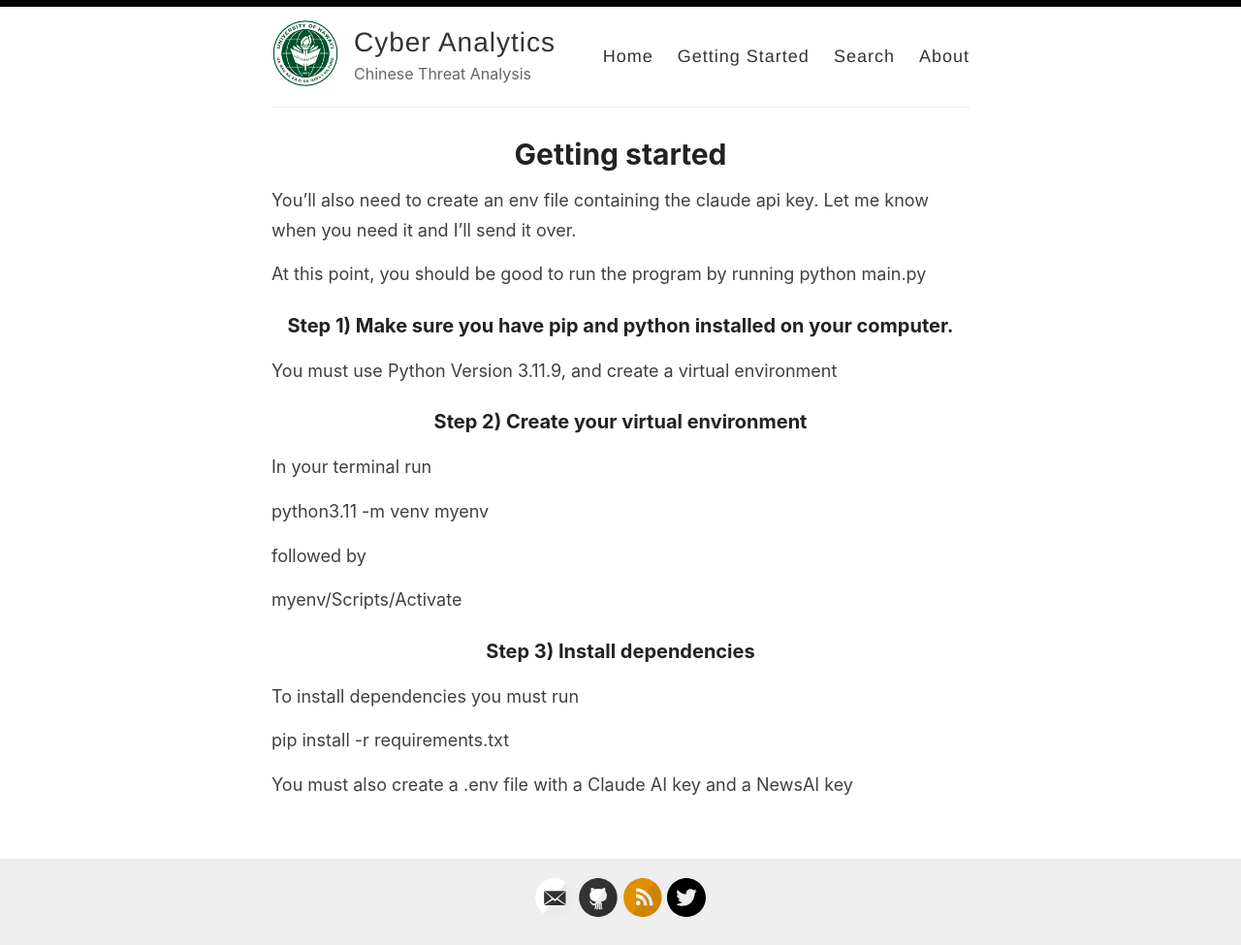
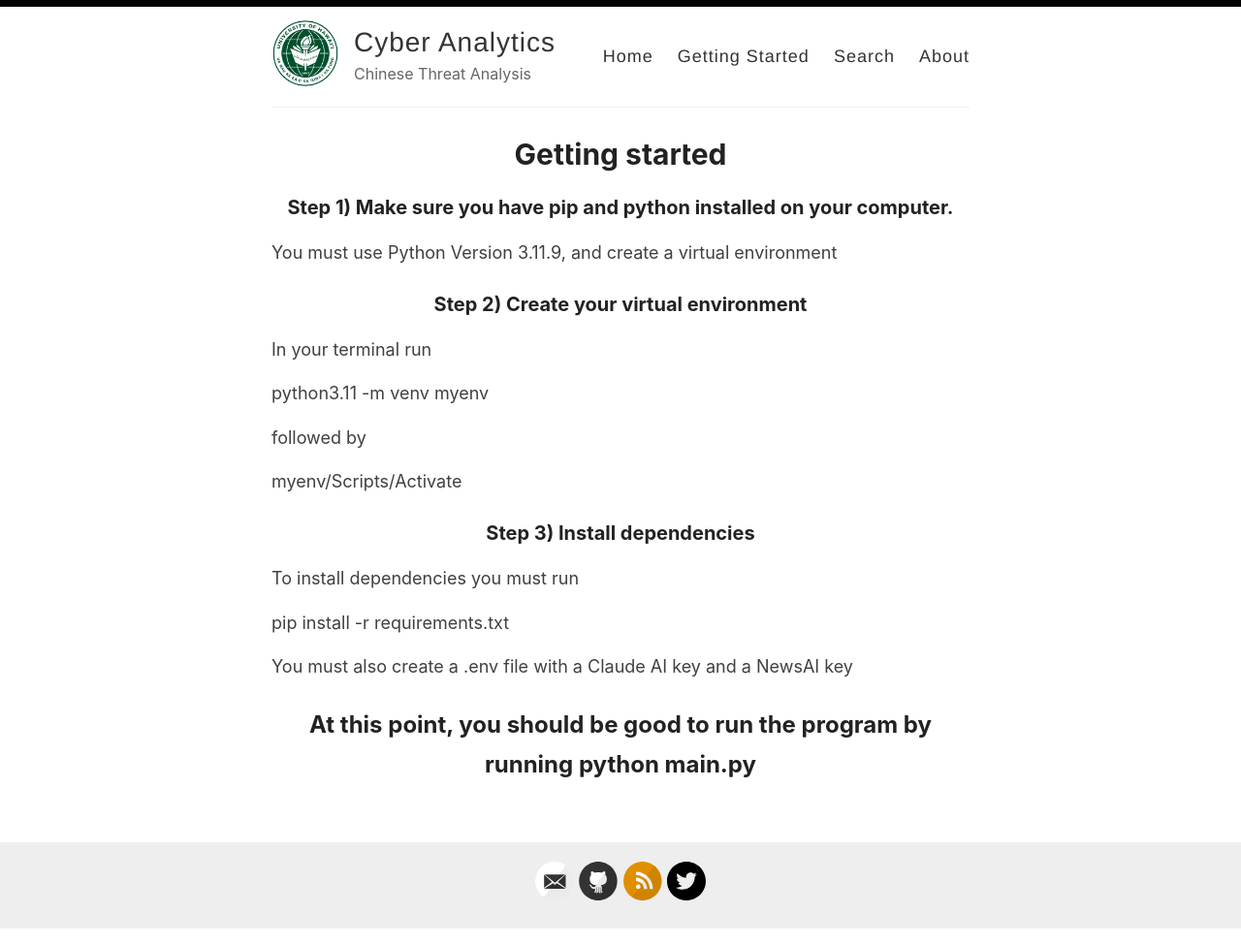
Before and after one commit to UHMCyberAnalytics/UHMCyberAnalytics.github.io, a Jekyll site: the page built from _pages/getting-started.md, in a window 1280 px wide. Shown: the whole page at 97% size. Built offline with Jekyll 4.4.1, drawn with Linux system fonts in a browser that asks for light colours.

Commit message:
Update getting-started.md

```diff
--- a/_pages/getting-started.md
+++ b/_pages/getting-started.md
@@ -3,9 +3,7 @@ layout: page
 title: Getting started
 permalink: /getting-started/
 ---
-You'll also need to create an env file containing the claude api key. Let me know when you need it and I'll send it over.
 
-At this point, you should be good to run the program by running python main.py
 ### Step 1) Make sure you have pip and python installed on your computer.
 
 
```
Also changed, not shown: other parts of _pages/getting-started.md (+2 -0 lines).
